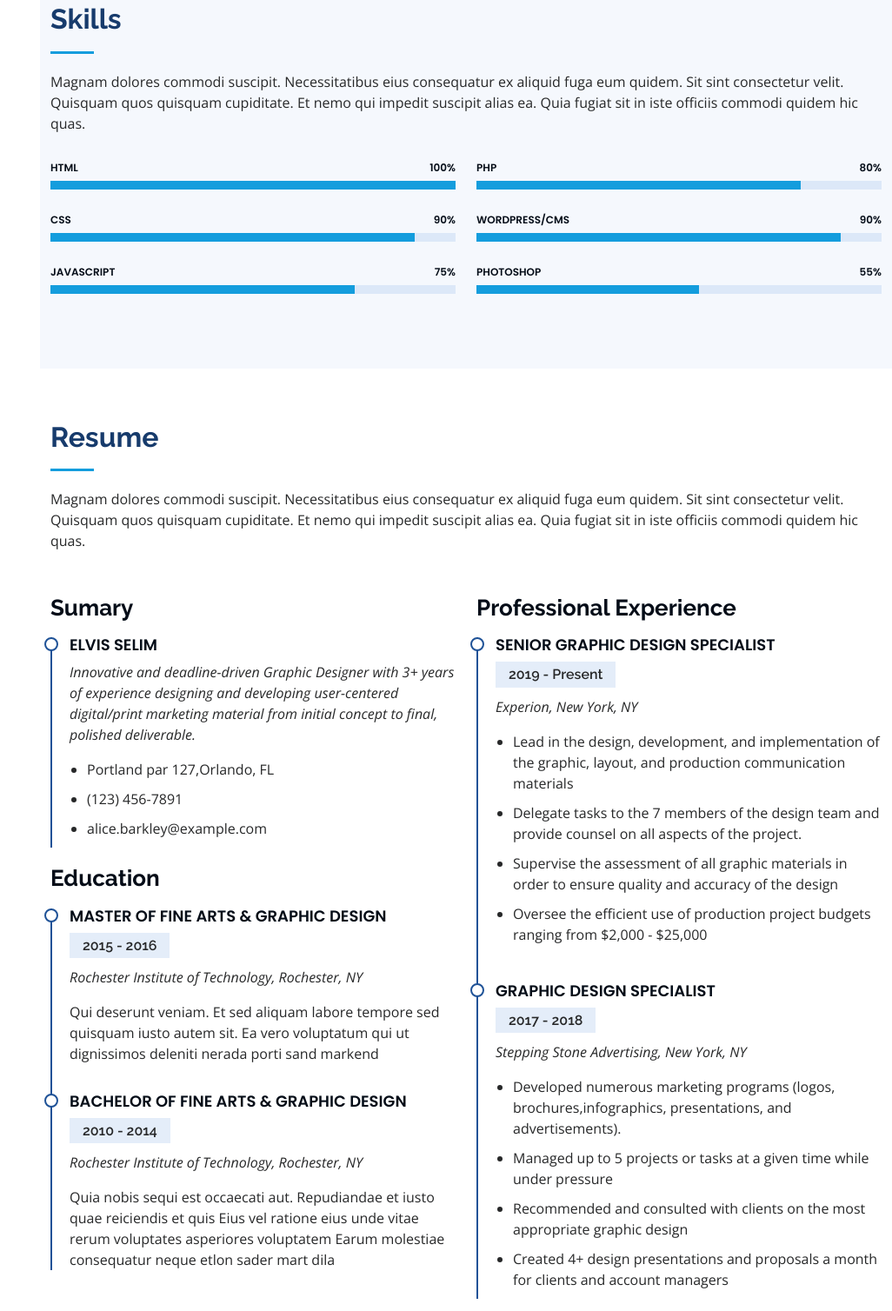
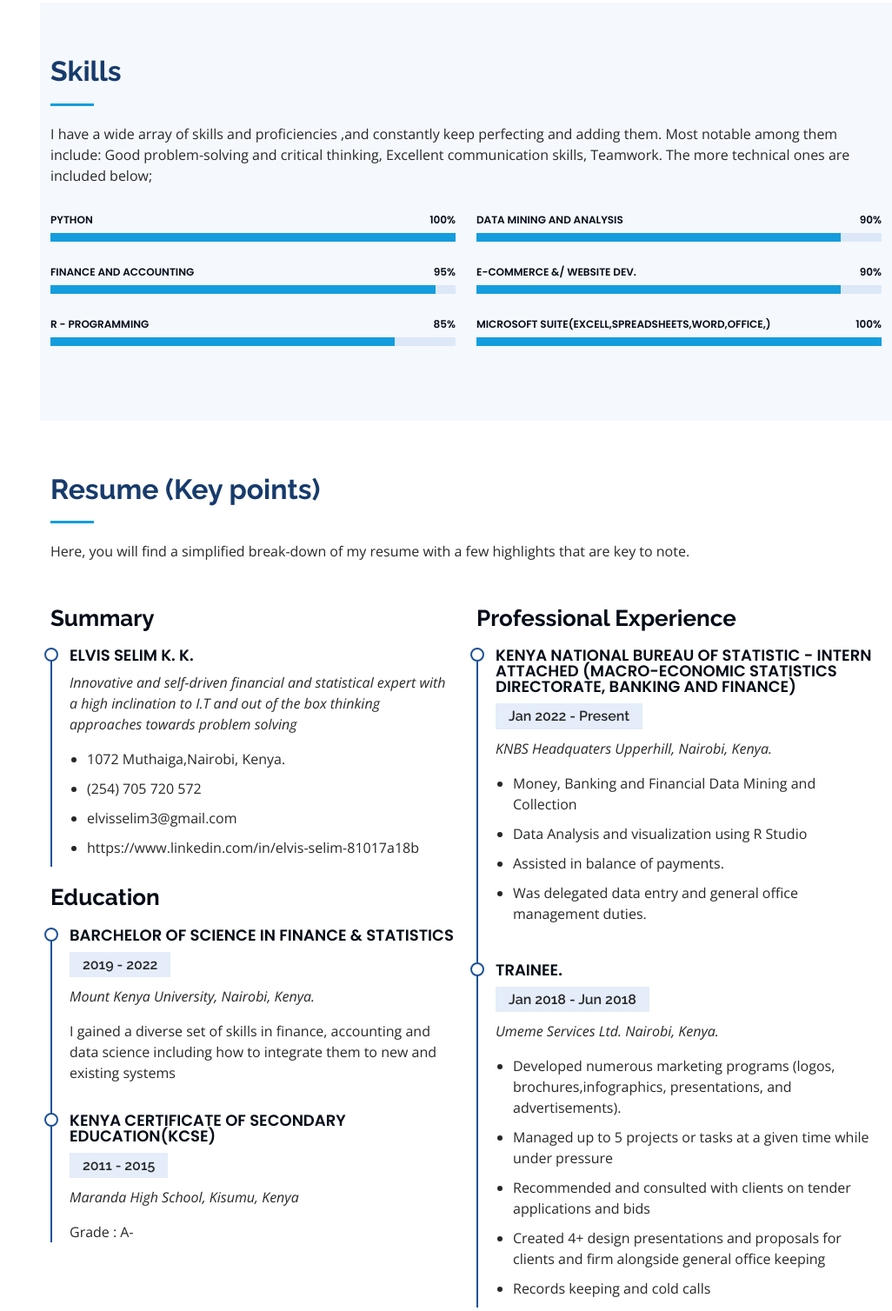
Before and after one commit to elvisselim/elvisselim.github.io, a plain HTML site: page index.html in a window 1280 px wide. Shown: the part 2016-3524 px from the top of the page at 87% size, without its empty margins (254-1280 px from the left). Drawn offline with nearby package versions, Linux system fonts and the light colour scheme.

Commit message:
some changes

```diff
--- a/index.html
+++ b/index.html
@@ -130,7 +130,7 @@
 
         <div class="section-title">
           <h2>Facts</h2>
-          <p>Magnam dolores commodi suscipit. Necessitatibus eius consequatur ex aliquid fuga eum quidem. Sit sint consectetur velit. Quisquam quos quisquam cupiditate. Et nemo qui impedit suscipit alias ea. Quia fugiat sit in iste officiis commodi quidem hic quas.</p>
+          <p>I have several notable projects under my belt including but not limited to: an online e-commerce website and store, several social media pages managed,web scrapers and A.I and even OSINT tools and techniques.</p>
         </div>
 
         <div class="row no-gutters">
@@ -138,32 +138,32 @@
           <div class="col-lg-3 col-md-6 d-md-flex align-items-md-stretch" data-aos="fade-up">
             <div class="count-box">
               <i class="bi bi-emoji-smile"></i>
-              <span data-purecounter-start="0" data-purecounter-end="232" data-purecounter-duration="1" class="purecounter"></span>
-              <p><strong>Happy Clients</strong> consequuntur quae</p>
+              <span data-purecounter-start="0" data-purecounter-end="34" data-purecounter-duration="1" class="purecounter"></span>
+              <p><strong>Happy Clients</strong> Projects delivered timely and within budget</p>
             </div>
           </div>
 
           <div class="col-lg-3 col-md-6 d-md-flex align-items-md-stretch" data-aos="fade-up" data-aos-delay="100">
             <div class="count-box">
               <i class="bi bi-journal-richtext"></i>
-              <span data-purecounter-start="0" data-purecounter-end="521" data-purecounter-duration="1" class="purecounter"></span>
-              <p><strong>Projects</strong> adipisci atque cum quia aut</p>
+              <span data-purecounter-start="0" data-purecounter-end="61" data-purecounter-duration="1" class="purecounter"></span>
+              <p><strong>Projects developed and delivered</strong> Some of my projects are showcased below so keep scrolling.</p>
             </div>
           </div>
 
           <div class="col-lg-3 col-md-6 d-md-flex align-items-md-stretch" data-aos="fade-up" data-aos-delay="200">
             <div class="count-box">
               <i class="bi bi-headset"></i>
-              <span data-purecounter-start="0" data-purecounter-end="1453" data-purecounter-duration="1" class="purecounter"></span>
-              <p><strong>Hours Of Support</strong> aut commodi quaerat</p>
+              <span data-purecounter-start="0" data-purecounter-end="2" data-purecounter-duration="1" class="purecounter"></span>
+              <p><strong>Years of finance and data analysis experience</strong> All done working under the best mentors in both industries!</p>
             </div>
           </div>
 
           <div class="col-lg-3 col-md-6 d-md-flex align-items-md-stretch" data-aos="fade-up" data-aos-delay="300">
             <div class="count-box">
               <i class="bi bi-people"></i>
-              <span data-purecounter-start="0" data-purecounter-end="32" data-purecounter-duration="1" class="purecounter"></span>
-              <p><strong>Hard Workers</strong> rerum asperiores dolor</p>
+              <span data-purecounter-start="0" data-purecounter-end="20" data-purecounter-duration="1" class="purecounter"></span>
+              <p><strong>Collaborators, finance and coding specialists connections</strong> All of them of high skill level and standing!</p>
             </div>
           </div>
 
@@ -178,7 +178,7 @@
 
         <div class="section-title">
           <h2>Skills</h2>
-          <p>Magnam dolores commodi suscipit. Necessitatibus eius consequatur ex aliquid fuga eum quidem. Sit sint consectetur velit. Quisquam quos quisquam cupiditate. Et nemo qui impedit suscipit alias ea. Quia fugiat sit in iste officiis commodi quidem hic quas.</p>
+          <p>I have a wide array of skills and proficiencies ,and  constantly keep perfecting and adding them. Most notable among them include: Good problem-solving and critical thinking, Excellent communication skills, Teamwork. The more technical ones are included below;</p>
         </div>
 
         <div class="row skills-content">
@@ -186,23 +186,23 @@
           <div class="col-lg-6" data-aos="fade-up">
 
             <div class="progress">
-              <span class="skill">HTML <i class="val">100%</i></span>
+              <span class="skill">Python <i class="val">100%</i></span>
               <div class="progress-bar-wrap">
                 <div class="progress-bar" role="progressbar" aria-valuenow="100" aria-valuemin="0" aria-valuemax="100"></div>
               </div>
             </div>
 
             <div class="progress">
-              <span class="skill">CSS <i class="val">90%</i></span>
+              <span class="skill">Finance and Accounting <i class="val">95%</i></span>
               <div class="progress-bar-wrap">
-                <div class="progress-bar" role="progressbar" aria-valuenow="90" aria-valuemin="0" aria-valuemax="100"></div>
+                <div class="progress-bar" role="progressbar" aria-valuenow="95" aria-valuemin="0" aria-valuemax="100"></div>
               </div>
             </div>
 
             <div class="progress">
-              <span class="skill">JavaScript <i class="val">75%</i></span>
+              <span class="skill">R - Programming<i class="val">85%</i></span>
               <div class="progress-bar-wrap">
-                <div class="progress-bar" role="progressbar" aria-valuenow="75" aria-valuemin="0" aria-valuemax="100"></div>
+                <div class="progress-bar" role="progressbar" aria-valuenow="85" aria-valuemin="0" aria-valuemax="100"></div>
               </div>
             </div>
 
@@ -211,23 +211,23 @@
           <div class="col-lg-6" data-aos="fade-up" data-aos-delay="100">
 
             <div class="progress">
-              <span class="skill">PHP <i class="val">80%</i></span>
-              <div class="progress-bar-wrap">
-                <div class="progress-bar" role="progressbar" aria-valuenow="80" aria-valuemin="0" aria-valuemax="100"></div>
-              </div>
-            </div>
-
-            <div class="progress">
-              <span class="skill">WordPress/CMS <i class="val">90%</i></span>
+              <span class="skill">Data Mining and Analysis<i class="val">90%</i></span>
               <div class="progress-bar-wrap">
                 <div class="progress-bar" role="progressbar" aria-valuenow="90" aria-valuemin="0" aria-valuemax="100"></div>
               </div>
             </div>
 
             <div class="progress">
-              <span class="skill">Photoshop <i class="val">55%</i></span>
+              <span class="skill">E-Commerce &/ Website Dev. <i class="val">90%</i></span>
               <div class="progress-bar-wrap">
-                <div class="progress-bar" role="progressbar" aria-valuenow="55" aria-valuemin="0" aria-valuemax="100"></div>
+                <div class="progress-bar" role="progressbar" aria-valuenow="90" aria-valuemin="0" aria-valuemax="100"></div>
+              </div>
+            </div>
+
+            <div class="progress">
+              <span class="skill">Microsoft Suite(excell,spreadsheets,word,office,) <i class="val">100%</i></span>
+              <div class="progress-bar-wrap">
+                <div class="progress-bar" role="progressbar" aria-valuenow="100" aria-valuemin="0" aria-valuemax="100"></div>
               </div>
             </div>
 
@@ -243,59 +243,61 @@
       <div class="container">
 
         <div class="section-title">
-          <h2>Resume</h2>
-          <p>Magnam dolores commodi suscipit. Necessitatibus eius consequatur ex aliquid fuga eum quidem. Sit sint consectetur velit. Quisquam quos quisquam cupiditate. Et nemo qui impedit suscipit alias ea. Quia fugiat sit in iste officiis commodi quidem hic quas.</p>
+          <h2>Resume (Key points)</h2>
+          <p>Here, you will find a simplified break-down of my resume with a few highlights that are key to note.</p>
         </div>
 
         <div class="row">
           <div class="col-lg-6" data-aos="fade-up">
-            <h3 class="resume-title">Sumary</h3>
+            <h3 class="resume-title">Summary</h3>
             <div class="resume-item pb-0">
-              <h4>Elvis Selim</h4>
-              <p><em>Innovative and deadline-driven Graphic Designer with 3+ years of experience designing and developing user-centered digital/print marketing material from initial concept to final, polished deliverable.</em></p>
+              <h4>Elvis Selim K. K. </h4>
+              <p><em>Innovative and self-driven financial and statistical expert with a high inclination to I.T and out of the box thinking approaches towards problem solving </em></p>
               <ul>
-                <li>Portland par 127,Orlando, FL</li>
-                <li>(123) 456-7891</li>
-                <li>alice.barkley@example.com</li>
+                <li>1072 Muthaiga,Nairobi, Kenya.</li>
+                <li>(254) 705 720 572</li>
+                <li>elvisselim3@gmail.com</li>
+                <li>https://www.linkedin.com/in/elvis-selim-81017a18b</li>
               </ul>
             </div>
 
             <h3 class="resume-title">Education</h3>
             <div class="resume-item">
-              <h4>Master of Fine Arts &amp; Graphic Design</h4>
-              <h5>2015 - 2016</h5>
-              <p><em>Rochester Institute of Technology, Rochester, NY</em></p>
-              <p>Qui deserunt veniam. Et sed aliquam labore tempore sed quisquam iusto autem sit. Ea vero voluptatum qui ut dignissimos deleniti nerada porti sand markend</p>
+              <h4>Barchelor of Science in Finance  &amp; Statistics</h4>
+              <h5>2019 - 2022</h5>
+              <p><em>Mount Kenya University, Nairobi, Kenya.</em></p>
+              <p>I gained a diverse set of skills in finance, accounting and data science including how to integrate them to new and existing systems</p>
             </div>
             <div class="resume-item">
-              <h4>Bachelor of Fine Arts &amp; Graphic Design</h4>
-              <h5>2010 - 2014</h5>
-              <p><em>Rochester Institute of Technology, Rochester, NY</em></p>
-              <p>Quia nobis sequi est occaecati aut. Repudiandae et iusto quae reiciendis et quis Eius vel ratione eius unde vitae rerum voluptates asperiores voluptatem Earum molestiae consequatur neque etlon sader mart dila</p>
+              <h4>Kenya Certificate of Secondary Education(KCSE)</h4>
+              <h5>2011 - 2015</h5>
+              <p><em>Maranda High School, Kisumu, Kenya</em></p>
+              <p>Grade : A- </p>
             </div>
           </div>
           <div class="col-lg-6" data-aos="fade-up" data-aos-delay="100">
             <h3 class="resume-title">Professional Experience</h3>
             <div class="resume-item">
-              <h4>Senior graphic design specialist</h4>
-              <h5>2019 - Present</h5>
-              <p><em>Experion, New York, NY </em></p>
+              <h4>Kenya National Bureau of Statistic - Intern Attached (Macro-economic statistics Directorate, banking and finance)</h4>
+              <h5>Jan 2022 - Present</h5>
+              <p><em> KNBS Headquaters Upperhill, Nairobi, Kenya. </em></p>
               <ul>
-                <li>Lead in the design, development, and implementation of the graphic, layout, and production communication materials</li>
-                <li>Delegate tasks to the 7 members of the design team and provide counsel on all aspects of the project. </li>
-                <li>Supervise the assessment of all graphic materials in order to ensure quality and accuracy of the design</li>
-                <li>Oversee the efficient use of production project budgets ranging from $2,000 - $25,000</li>
+                <li>Money, Banking and Financial Data Mining and Collection</li>
+                <li>Data Analysis and visualization using R Studio</li>
+                <li>Assisted in balance of payments.</li>
+                <li>Was delegated data entry and general office management duties.</li>
               </ul>
             </div>
             <div class="resume-item">
-              <h4>Graphic design specialist</h4>
-              <h5>2017 - 2018</h5>
-              <p><em>Stepping Stone Advertising, New York, NY</em></p>
+              <h4>Trainee.</h4>
+              <h5>Jan 2018 - Jun 2018</h5>
+              <p><em>Umeme Services Ltd. Nairobi, Kenya.</em></p>
               <ul>
                 <li>Developed numerous marketing programs (logos, brochures,infographics, presentations, and advertisements).</li>
                 <li>Managed up to 5 projects or tasks at a given time while under pressure</li>
-                <li>Recommended and consulted with clients on the most appropriate graphic design</li>
-                <li>Created 4+ design presentations and proposals a month for clients and account managers</li>
+                <li>Recommended and consulted with clients on tender applications and bids</li>
+                <li>Created 4+ design presentations and proposals for clients and firm alongside general office keeping</li>
+                <li>Records keeping and cold calls</li>
               </ul>
             </div>
           </div>
@@ -433,32 +435,32 @@
         <div class="row">
           <div class="col-lg-4 col-md-6 icon-box" data-aos="fade-up">
             <div class="icon"><i class="bi bi-briefcase"></i></div>
-            <h4 class="title"><a href="">Lorem Ipsum</a></h4>
+            <h4 class="title"><a href="">Finance and Accounting</a></h4>
             <p class="description">Voluptatum deleniti atque corrupti quos dolores et quas molestias excepturi sint occaecati cupiditate non provident</p>
           </div>
           <div class="col-lg-4 col-md-6 icon-box" data-aos="fade-up" data-aos-delay="100">
             <div class="icon"><i class="bi bi-card-checklist"></i></div>
-            <h4 class="title"><a href="">Dolor Sitema</a></h4>
+            <h4 class="title"><a href="">Data Analytics</a></h4>
             <p class="description">Minim veniam, quis nostrud exercitation ullamco laboris nisi ut aliquip ex ea commodo consequat tarad limino ata</p>
           </div>
           <div class="col-lg-4 col-md-6 icon-box" data-aos="fade-up" data-aos-delay="200">
             <div class="icon"><i class="bi bi-bar-chart"></i></div>
-            <h4 class="title"><a href="">Sed ut perspiciatis</a></h4>
+            <h4 class="title"><a href="">Web DevOps and E-commerce </a></h4>
             <p class="description">Duis aute irure dolor in reprehenderit in voluptate velit esse cillum dolore eu fugiat nulla pariatur</p>
           </div>
           <div class="col-lg-4 col-md-6 icon-box" data-aos="fade-up" data-aos-delay="300">
             <div class="icon"><i class="bi bi-binoculars"></i></div>
-            <h4 class="title"><a href="">Magni Dolores</a></h4>
+            <h4 class="title"><a href="">Artificial Intelligence dev. and deployment</a></h4>
             <p class="description">Excepteur sint occaecat cupidatat non proident, sunt in culpa qui officia deserunt mollit anim id est laborum</p>
           </div>
           <div class="col-lg-4 col-md-6 icon-box" data-aos="fade-up" data-aos-delay="400">
             <div class="icon"><i class="bi bi-brightness-high"></i></div>
-            <h4 class="title"><a href="">Nemo Enim</a></h4>
+            <h4 class="title"><a href="">Writing(Cv,professional,etc)</a></h4>
             <p class="description">At vero eos et accusamus et iusto odio dignissimos ducimus qui blanditiis praesentium voluptatum deleniti atque</p>
           </div>
           <div class="col-lg-4 col-md-6 icon-box" data-aos="fade-up" data-aos-delay="500">
             <div class="icon"><i class="bi bi-calendar4-week"></i></div>
-            <h4 class="title"><a href="">Eiusmod Tempor</a></h4>
+            <h4 class="title"><a href="">Search Engine Optimization and Social Media Mgt.</a></h4>
             <p class="description">Et harum quidem rerum facilis est et expedita distinctio. Nam libero tempore, cum soluta nobis est eligendi</p>
           </div>
         </div>
@@ -566,19 +568,20 @@
               <div class="address">
                 <i class="bi bi-geo-alt"></i>
                 <h4>Location:</h4>
-                <p>A108 Adam Street, New York, NY 535022</p>
+                <p>1072 Muthaiga, Nairobi, Kenya.</p>
               </div>
 
               <div class="email">
                 <i class="bi bi-envelope"></i>
                 <h4>Email:</h4>
-                <p>info@example.com</p>
+                <p> elvisselim3@gmail.com </p>
               </div>
 
               <div class="phone">
                 <i class="bi bi-phone"></i>
                 <h4>Call:</h4>
-                <p>+1 5589 55488 55s</p>
+                <p>+254 705 720 572</p>
+                <p>+254 713 619 049</p>
               </div>
 
               <iframe src="https://www.google.com/maps/embed?pb=!1m14!1m8!1m3!1d12097.433213460943!2d-74.0062269!3d40.7101282!3m2!1i1024!2i768!4f13.1!3m3!1m2!1s0x0%3A0xb89d1fe6bc499443!2sDowntown+Conference+Center!5e0!3m2!1smk!2sbg!4v1539943755621" frameborder="0" style="border:0; width: 100%; height: 290px;" allowfullscreen></iframe>
```
